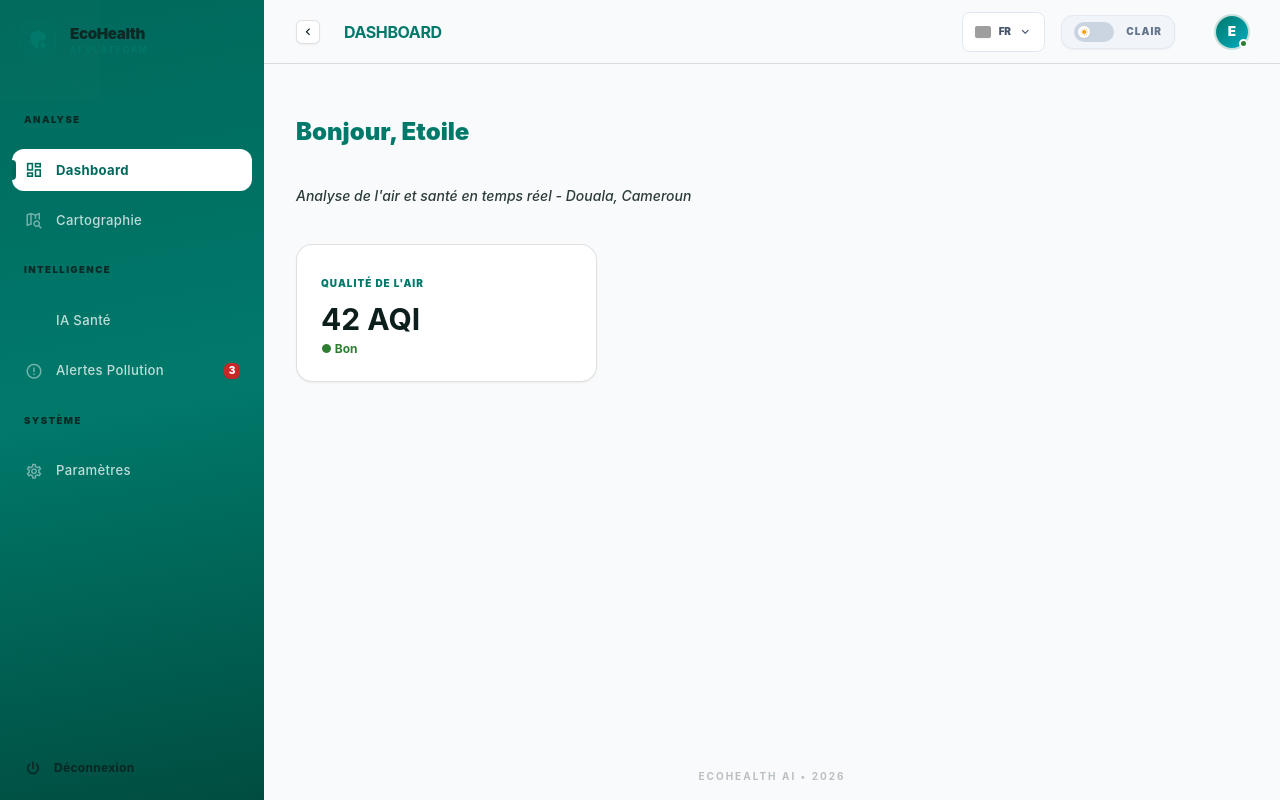
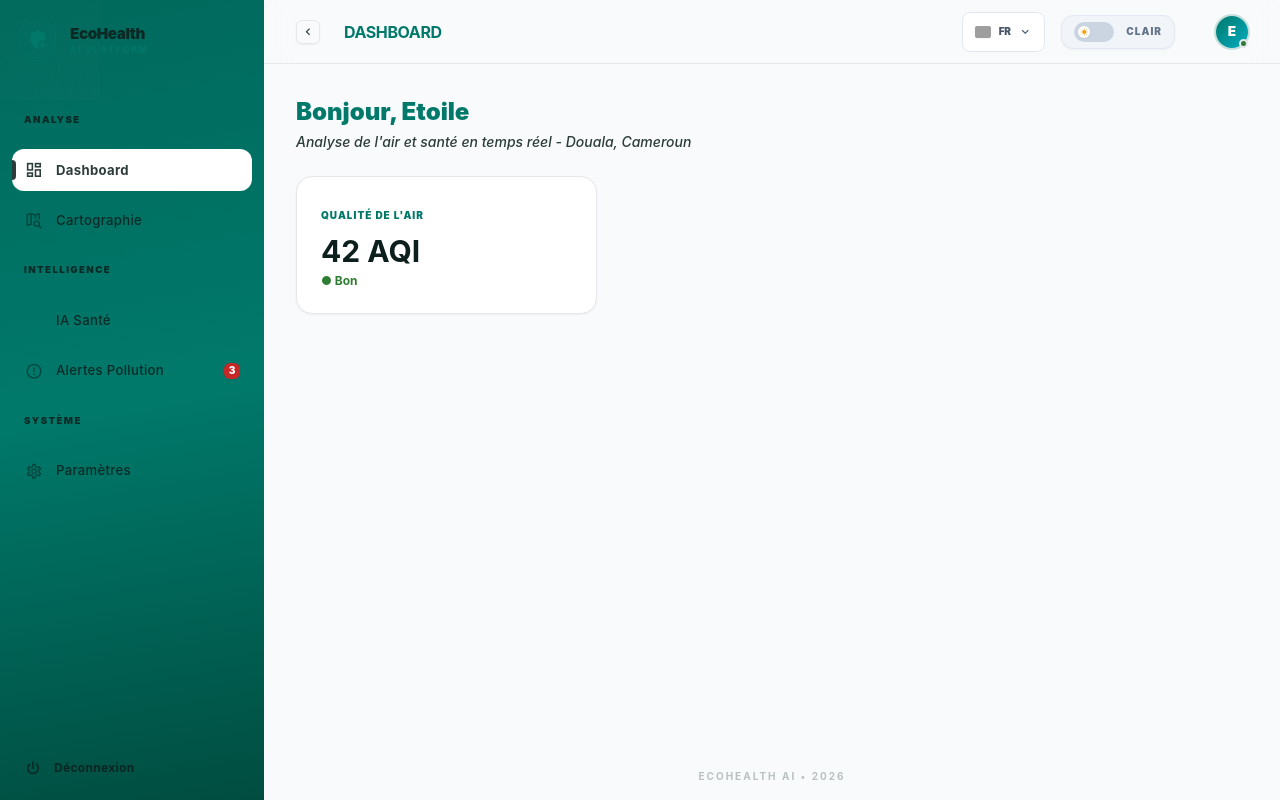
Before and after one commit to Ange-Etoile/ECOHEALTH-AI, a Vue app: page / in a window 1280 px wide. Built offline with nearby package versions, Linux system fonts and the light colour scheme; grey boxes are pictures that could not be loaded.

Commit message:
fix:gestion des erreurs d'actualisation

```diff
--- a/tailwind.config.js
+++ b/tailwind.config.js
@@ -24,7 +24,5 @@ export default {
       }
     },
   },
-  corePlugins: {
-    preflight: false,
-  }
+  plugins: [],
 }
```
Also changed, not shown: vercel.json (added).
